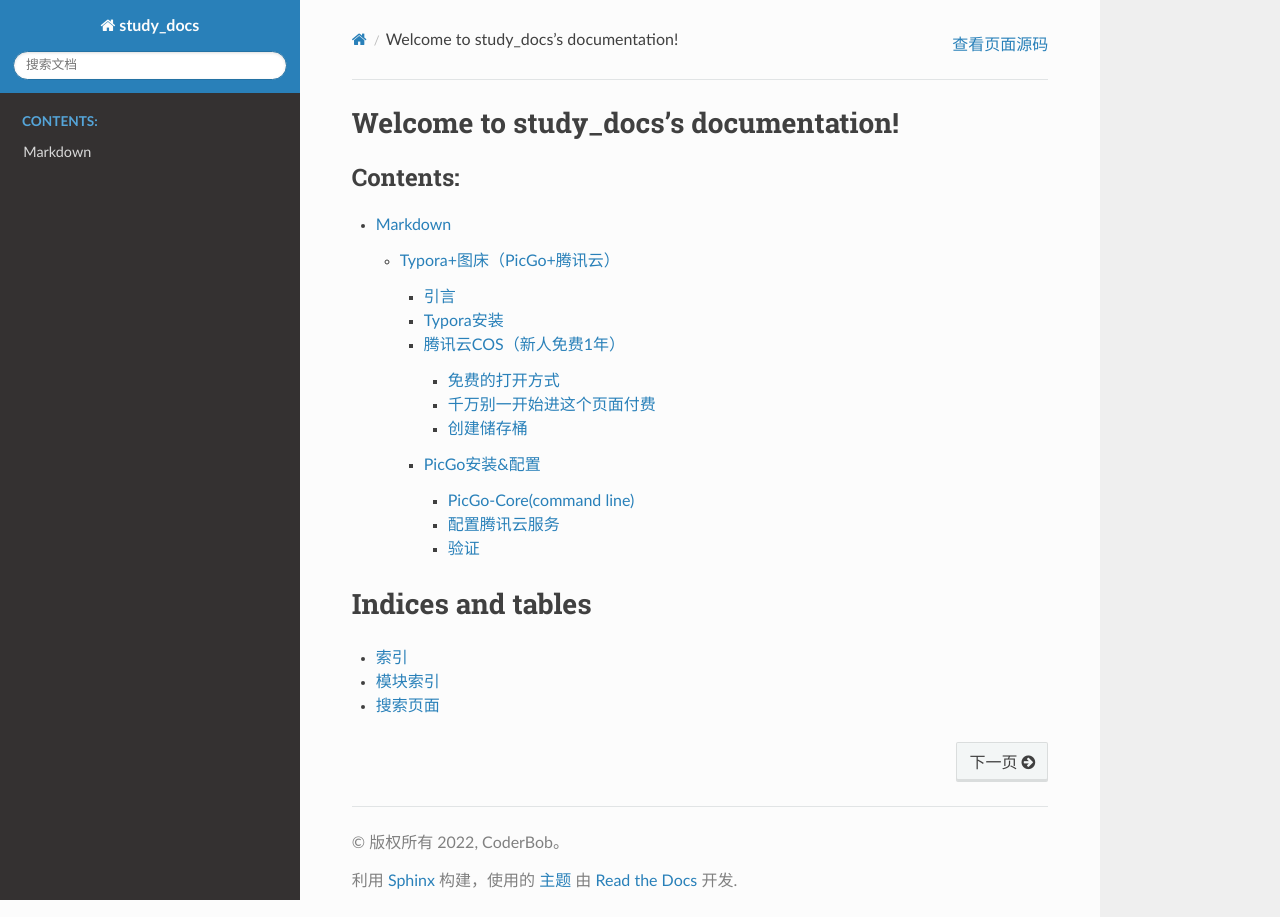
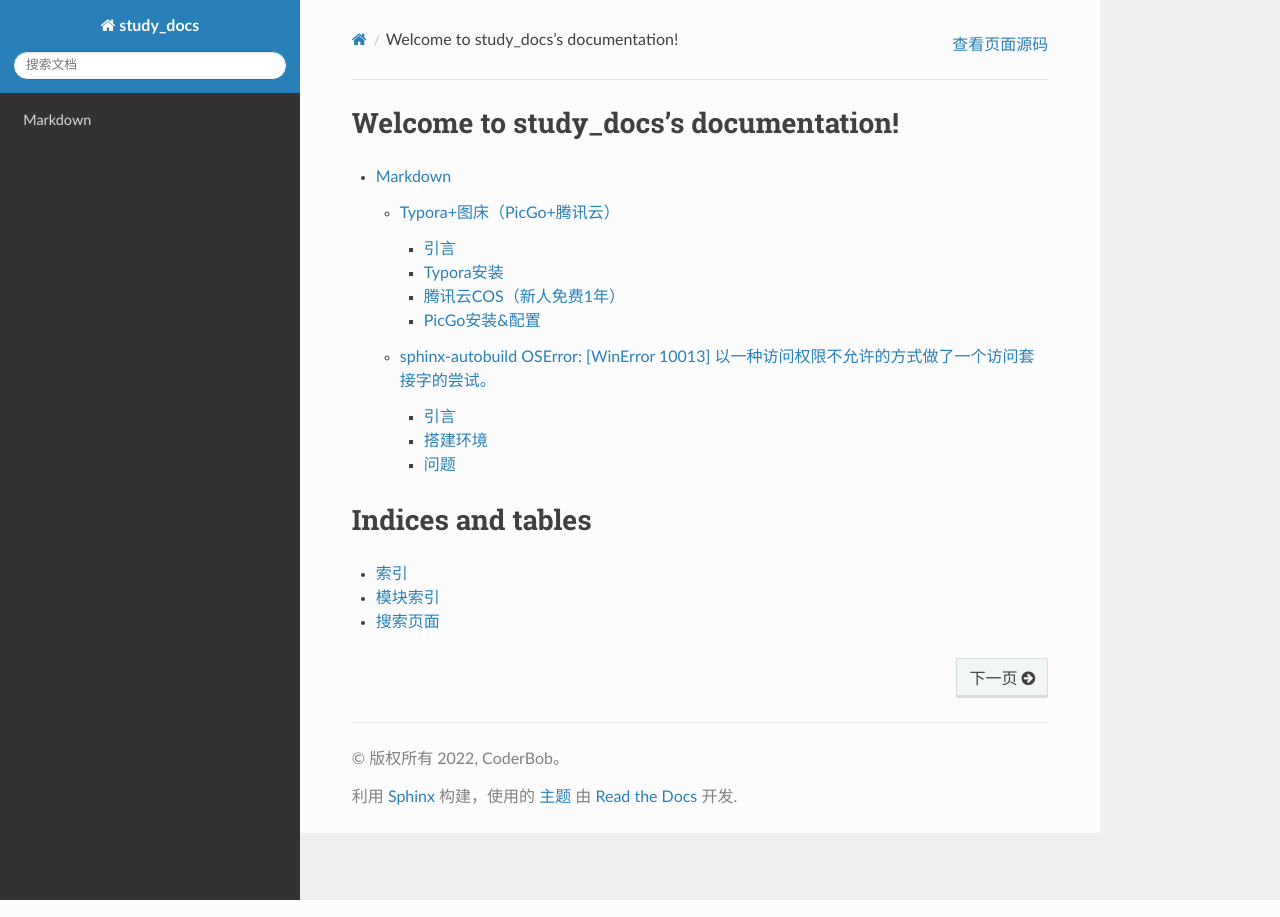
Before and after one commit to bobwenstudy/study_docs, a Sphinx documentation site: the page built from docs/source/index.rst, in a window 1280 px wide. Built offline with Sphinx 7.4.7 and the Read the Docs theme 2.0.0, drawn with Linux system fonts in a browser that asks for light colours; some of the changed lines change nothing that is shown.

Commit message:
加入新的文件

````diff
--- a/docs/source/index.rst
+++ b/docs/source/index.rst
@@ -7,8 +7,7 @@ Welcome to study_docs's documentation!
 ======================================
 
 .. toctree::
-   :maxdepth: 4
-   :caption: Contents:
+   :maxdepth: 3
 
    markdown/index
 
--- a/docs/source/markdown/index.rst
+++ b/docs/source/markdown/index.rst
@@ -2,6 +2,7 @@ Markdown
 ======================================
 
 .. toctree::
-   :maxdepth: 2
+   :maxdepth: 3
 
    Typora+PicGo+腾讯云.md
+   sphinx-autobuild_error.md
--- /dev/null
+++ b/docs/source/markdown/sphinx-autobuild_error.md
@@ -0,0 +1,142 @@
+# sphinx-autobuild OSError: [WinError 10013] 以一种访问权限不允许的方式做了一个访问套接字的尝试。
+
+## 引言
+
+最近在搭建在线电子书：Sphinx + Github + ReadTheDocs，每次都需要打开index.html很麻烦，尝试《sphinx-autobuild》来自动构建，这样就不需要每次都通过《make html来操作》
+
+
+
+## 搭建环境
+
+如何构建环境网上有很多大佬写好了，就不在此展示了。
+
+[搭建在线电子书：Sphinx + Github + ReadTheDocs_测试开发小记的博客-CSDN博客](https://blog.csdn.net/u010698107/article/details/120640628)
+
+[Sphinx+gitee+Read the Docs搭建在线文档系统_DLGG创客DIY的博客-CSDN博客](https://blog.csdn.net/tiandiren111/article/details/119524919?spm=1001.2101.3001.6650.1&utm_medium=distribute.pc_relevant.none-task-blog-2~default~CTRLIST~default-1-119524919-blog-120640628.pc_relevant_multi_platform_featuressortv2removedup&depth_1-utm_source=distribute.pc_relevant.none-task-blog-2~default~CTRLIST~default-1-119524919-blog-120640628.pc_relevant_multi_platform_featuressortv2removedup&utm_relevant_index=2)
+
+
+
+## 问题
+
+按照操作执行《**sphinx-autobuild source build/html**》，而后提示：**OSError: [WinError 10013] 以一种访问权限不允许的方式做了一个访问套接字的尝试。**
+
+```python
+D:\worksplace\github\read_the_doc\study_docs\docs>sphinx-autobuild source build/html
+[sphinx-autobuild] > sphinx-build 'D:\worksplace\github\read_the_doc\study_docs\docs\source' 'D:\worksplace\github\read_the_doc\study_docs\docs\build\html'
+Running Sphinx v5.1.1
+loading translations [zh_CN]... done
+loading pickled environment... done
+building [mo]: targets for 0 po files that are out of date
+building [html]: targets for 0 source files that are out of date
+updating environment: [extensions changed ('sphinx_markdown_tables')] 3 added, 0 changed, 0 removed
+C:\Users\wenbo\AppData\Local\Programs\Python\Python310\lib\site-packages\recommonmark\parser.py:75: UserWarning: Container node skipped: type=document
+  warn("Container node skipped: type={0}".format(mdnode.t))
+reading sources... [100%] markdown/index
+looking for now-outdated files... none found
+pickling environment... done
+checking consistency... done
+preparing documents... done
+writing output... [100%] markdown/index
+generating indices... genindex done
+writing additional pages... search done
+copying static files... WARNING: Failed to copy a file in html_static_file: C:\Users\wenbo\AppData\Local\Programs\Python\Python310\lib\site-packages\sphinx\templates\apidoc/package.rst_t: TemplateRuntimeError("No filter named 'heading' found.")
+WARNING: Failed to copy a file in html_static_file: C:\Users\wenbo\AppData\Local\Programs\Python\Python310\lib\site-packages\sphinx\templates\apidoc/toc.rst_t: TemplateAssertionError("No filter named 'heading'.")
+WARNING: Failed to copy a file in html_static_file: C:\Users\wenbo\AppData\Local\Programs\Python\Python310\lib\site-packages\sphinx\templates\quickstart/conf.py_t: TemplateAssertionError("No filter named 'repr'.")
+done
+copying extra files... done
+dumping search index in Chinese (code: zh)... done
+dumping object inventory... done
+build succeeded, 3 warnings.
+
+The HTML pages are in build\html.
+[I 220803 20:29:18 server:335] Serving on http://127.0.0.1:8000
+Traceback (most recent call last):
+  File "C:\Users\wenbo\AppData\Local\Programs\Python\Python310\lib\runpy.py", line 196, in _run_module_as_main
+    return _run_code(code, main_globals, None,
+  File "C:\Users\wenbo\AppData\Local\Programs\Python\Python310\lib\runpy.py", line 86, in _run_code
+    exec(code, run_globals)
+  File "C:\Users\wenbo\AppData\Local\Programs\Python\Python310\Scripts\sphinx-autobuild.exe\__main__.py", line 7, in <module>
+  File "C:\Users\wenbo\AppData\Local\Programs\Python\Python310\lib\site-packages\sphinx_autobuild\cli.py", line 196, in main
+    server.serve(port=portn, host=args.host, root=outdir)
+  File "C:\Users\wenbo\AppData\Local\Programs\Python\Python310\lib\site-packages\livereload\server.py", line 339, in serve
+    self.application(
+  File "C:\Users\wenbo\AppData\Local\Programs\Python\Python310\lib\site-packages\livereload\server.py", line 291, in application
+    app.listen(port, address=host)
+  File "C:\Users\wenbo\AppData\Local\Programs\Python\Python310\lib\site-packages\tornado\web.py", line 2134, in listen
+    server.listen(
+  File "C:\Users\wenbo\AppData\Local\Programs\Python\Python310\lib\site-packages\tornado\tcpserver.py", line 183, in listen
+    sockets = bind_sockets(
+  File "C:\Users\wenbo\AppData\Local\Programs\Python\Python310\lib\site-packages\tornado\netutil.py", line 162, in bind_sockets
+    sock.bind(sockaddr)
+OSError: [WinError 10013] 以一种访问权限不允许的方式做了一个访问套接字的尝试。
+```
+
+网上直接搜索没看到基本都是讲别的问题，[Error: [WinError 10013\] 以一种访问权限不允许的方式做了一个访问套接字的尝试 (bbsmax.com)](https://www.bbsmax.com/A/KE5Qwk24zL/)，但是大体是知道这个端口被占用了。
+
+```python
+C:\Users\Administrator>netstat -ano|findstr 端口号
+
+C:\Users\Administrator>tasklist |findstr pid号
+
+C:\Users\Administrator>taskkill /pid pid号 /F
+```
+
+
+
+一查，确实有东西在占用，也不知道是什么，直接干掉怕有别的问题，先不管。想着不可能只有我遇到问题，help里面肯定有说明。
+
+```python
+D:\worksplace\github\read_the_doc\study_docs\docs>netstat -ano|findstr 8000
+  TCP    0.0.0.0:8000           0.0.0.0:0              LISTENING       32308
+  UDP    0.0.0.0:8000           *:*                                    32308
+```
+
+
+
+直接输入《**sphinx-autobuild**》可以看到《**[--port PORT]**》的配置，那一下就懂了，肯定用他可以改端口。
+
+```python
+D:\worksplace\github\read_the_doc\study_docs\docs>sphinx-autobuild
+usage: sphinx-autobuild [-h] [--port PORT] [--host HOST] [--re-ignore RE_IGNORE] [--ignore IGNORE] [--no-initial]
+                        [--open-browser] [--delay DELAY] [--watch DIR] [--pre-build COMMAND] [--version]
+                        sourcedir outdir [filenames ...]
+sphinx-autobuild: error: the following arguments are required: sourcedir, outdir, filenames
+```
+
+
+
+
+
+执行《**sphinx-autobuild source build/html --port 8001**》指定port为8001，就OK了。
+
+```python
+D:\worksplace\github\read_the_doc\study_docs\docs>sphinx-autobuild source build/html --port 8001
+[sphinx-autobuild] > sphinx-build 'D:\worksplace\github\read_the_doc\study_docs\docs\source' 'D:\worksplace\github\read_the_doc\study_docs\docs\build\html'
+Running Sphinx v5.1.1
+loading translations [zh_CN]... done
+loading pickled environment... done
+building [mo]: targets for 0 po files that are out of date
+building [html]: targets for 0 source files that are out of date
+updating environment: 0 added, 0 changed, 0 removed
+looking for now-outdated files... none found
+no targets are out of date.
+build succeeded.
+
+The HTML pages are in build\html.
+[I 220803 20:33:35 server:335] Serving on http://127.0.0.1:8001
+[I 220803 20:33:35 handlers:62] Start watching changes
+[I 220803 20:33:35 handlers:64] Start detecting changes
+[I 220803 20:34:20 handlers:135] Browser Connected: http://127.0.0.1:8001/
+[W 220803 20:34:20 web:2271] 404 GET /favicon.ico (127.0.0.1) 1.59ms
+[I 220803 20:34:23 handlers:135] Browser Connected: http://127.0.0.1:8001/markdown/index.html
+[I 220803 20:34:24 handlers:135] Browser Connected: http://127.0.0.1:8001/markdown/Typora%2BPicGo%2B%E8%85%BE%E8%AE%AF%E4%BA%91.html
+[I 220803 20:38:45 watcher:110] Running task: build (delay: None)
+[sphinx-autobuild] Detected change: D:\worksplace\github\read_the_doc\study_docs\docs\source\markdown\sphinx-autobuild_error.md
+[sphinx-autobuild] > sphinx-build 'D:\worksplace\github\read_the_doc\study_docs\docs\source' 'D:\worksplace\github\read_the_doc\study_docs\docs\build\html'
+```
+
+
+
+打开网站《http://127.0.0.1:8001》，只要终端不关闭，只要检测到有改动，就会自动更新，还是蛮方便的。
+
+![image-20220803205150542](https://markdown-1306347444.cos.ap-shanghai.myqcloud.com/img/image-20220803205150542.png)
````
